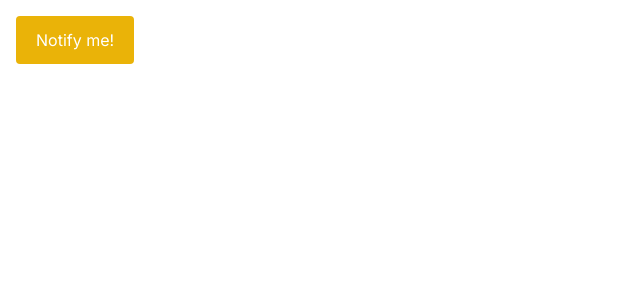
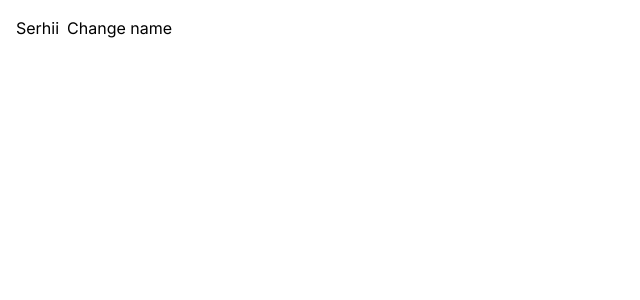
Before and after one commit to Sergiyan92/my-next-js-app, a Next.js app: page / in a window 1280 px wide. Shown: the top 300 px of the page, without its empty margins (0-640 px from the left). Built offline with nearby package versions, Linux system fonts and the light colour scheme.

Commit message:
update context

```diff
--- a/src/app/layout.tsx
+++ b/src/app/layout.tsx
@@ -19,7 +19,9 @@ export default function RootLayout({
 }) {
   return (
     <html lang="en">
-      <body className={inter.className}>{children}</body>
+      <body className={inter.className}>
+        <AppWrapper>{children}</AppWrapper>
+      </body>
       <Toaster expand={false} position="top-right" richColors />
     </html>
   );
--- a/src/app/page.tsx
+++ b/src/app/page.tsx
@@ -4,6 +4,7 @@ import Header from "@/components/Header";
 import type { Metadata } from "next";
 import Image from "next/image";
 import img from "../../public/img.jpg";
+import { useAppContext } from "@/context";
 // import { useState } from "react";
 // export const metadata: Metadata = {
 //   title: "Main title",
@@ -24,6 +25,7 @@ import img from "../../public/img.jpg";
 //   },
 // };
 export default function Home() {
+  const { name, setName } = useAppContext();
   // const [loading, setLoading] = useState(false);
   // const fetchDataFromApi = async () => {
   //   try {
@@ -45,7 +47,9 @@ export default function Home() {
   //   }
   // };
   return (
-    <div className="m-4">
+    <div className=" flex gap-2 m-4">
+      <span>{name}</span>
+      <button onClick={() => setName("Anton")}>Change name</button>
       {/* <button
         className="px-4 py-2 font-bold text-white bg-blue-500"
         onClick={() => fetchDataFromApi()}
@@ -61,12 +65,12 @@ export default function Home() {
       </Header>
       <h1>Hello kitti</h1>
       <h2>Congrats World</h2> */}
-      <button
+      {/* <button
         onClick={() => toast.error("My first toast")}
         className="px-5 py-3 text-white bg-yellow-500 rounded"
       >
         Notify me!
-      </button>
+      </button> */}
     </div>
   );
 }
--- a/src/context/index.tsx
+++ b/src/context/index.tsx
@@ -1,15 +1,21 @@
+"use client";
 import { createContext, useState, useContext } from "react";
 
-const AppContext = createContext({
-  hello: "world",
-});
+const AppContext = createContext<any>(undefined);
 
 export function AppWrapper({ children }: { children: React.ReactNode }) {
-  let [state, setState] = useState({
-    hello: "world",
-  });
+  let [name, setName] = useState("Serhii");
 
-  return <AppContext.Provider value={state}>{children}</AppContext.Provider>;
+  return (
+    <AppContext.Provider
+      value={{
+        name,
+        setName,
+      }}
+    >
+      {children}
+    </AppContext.Provider>
+  );
 }
 
 export function useAppContext() {
```
